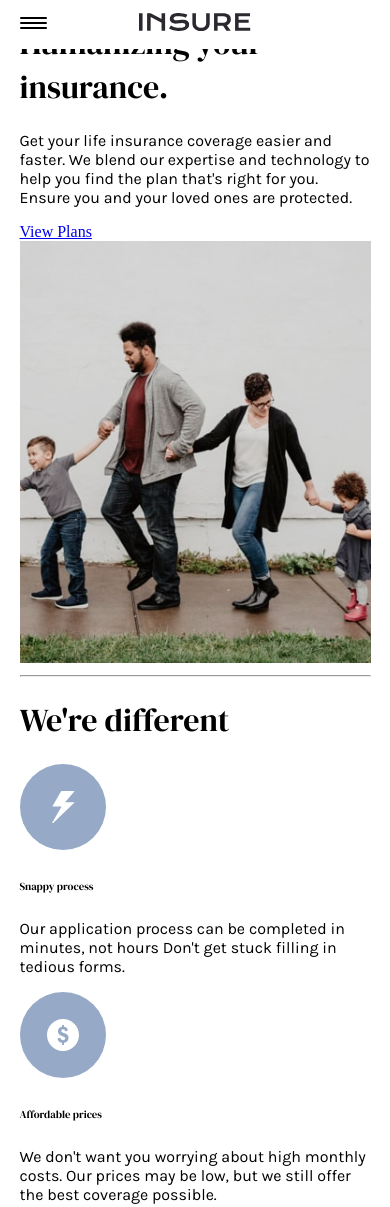
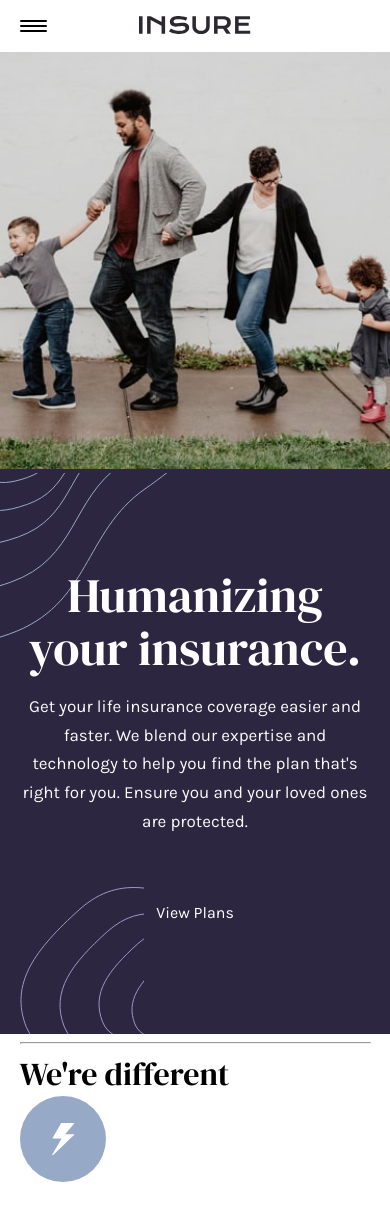
Before and after one commit to mahin-abdullah/Insure, a plain HTML site: page index.html in a window 390 px wide. Shown: the top 1207 px of the page. Drawn offline with Linux system fonts and the light colour scheme.

Commit message:
Added the hero section's image and content for mobile versions.

```diff
--- a/index.html
+++ b/index.html
@@ -46,19 +46,27 @@
     <!-- Hero Section -->
 
     <div class="hero">
-      <div class="container">
-        <div class="hero__content">
-          <h1>Humanizing your insurance.</h1>
-          <p>Get your life insurance coverage easier and faster. We blend our expertise and technology to help you find the plan that's right for you. Ensure you and your loved ones are protected.</p>
-
-          <div class="hero__item hero__item--btn">
-            <a class="hero__link btn" href="#">View Plans</a>
-          </div>
-        </div>
+      <div class="container__hero">
 
         <div class="hero__img">
           <img src="dist/images/image-intro-mobile.jpg" alt="Intro image">
         </div>
+
+        <div class="hero__wrapper--top">
+          <div class="hero__content">
+            <h1>Humanizing your insurance.</h1>
+            <p>Get your life insurance coverage easier and faster. We blend our expertise and technology to help you find the plan that's right for you. Ensure you and your loved ones are protected.</p>
+
+            <div class="hero__wrapper--btm">
+              <div class="hero__item--btn">
+                <a class="hero__link btn" href="#">View Plans</a>
+              </div>
+            </div>
+          </div>
+        </div>
+
+
+
       </div>
     </div>
 
--- a/scss/_header.scss
+++ b/scss/_header.scss
@@ -4,7 +4,6 @@ header {
   z-index: 999;
   width: 100%;
   padding: 1em 0;
-  margin: -1.5em 0;
 }
 
 .logo {
@@ -53,13 +52,15 @@ header {
 .nav__list {
   text-align: center;
   background: $dark-color;
-  display: none;
   position: absolute;
   z-index: 999;
   width: 100%;
   margin: 0.8em 0 0 0;
   height: 100vh;
   font-size: 20px;
+  transform: scale(1, 0);
+  transform-origin: top;
+  transition: transform 400ms ease-in-out;
 }
 
 .wrapper__nav {
@@ -91,6 +92,8 @@ header {
   color: $white-color;
   text-decoration: none;
   text-transform: uppercase;
+  letter-spacing: 1.5px;
+  transition: all 220ms ease-out;
 }
 
 .nav__link:hover,
@@ -102,5 +105,5 @@ header {
 // Navigation Toggle //
 
 .nav-toggle:checked ~ .nav__list {
-  display: block;
+  transform: scale(1, 1);
 }
--- a/scss/_hero.scss
+++ b/scss/_hero.scss
@@ -1,5 +1,52 @@
-.hero__wrapper {
-  background-image: url(/Easybank/dist/images/bg-intro-mobile.svg);
-  background-repeat: no-repeat;
-  background-size: cover;
+.hero {
+  background: $vio-color;
+
+  .hero__img img {
+    width: 100%;
+  }
+
+  .hero__wrapper--top {
+    background: url(/dist/images/bg-pattern-intro-left-mobile.svg);
+    background-repeat: no-repeat;
+  }
+
+  .hero__content {
+    width: 90%;
+    margin: 0 auto;
+  }
+
+  .hero__content h1,
+  .hero__content p {
+    text-align: center;
+  }
+
+  .hero__content h1 {
+    color: #fff;
+    font-size: 48px;
+    line-height: 1.1;
+    padding: 2em 0 0 0;
+  }
+
+  .hero__content p {
+    color: $white-color;
+    font-size: 17px;
+    line-height: 1.7;
+    padding: 0 0 2em 0;
+  }
+
+  .hero__wrapper--btm {
+    background: url(/dist/images/bg-pattern-intro-right-mobile.svg);
+    background-repeat: no-repeat;
+  }
+
+  .hero__item--btn {
+    font-family: $font-secondary;
+    text-align: center;
+    padding: 1em 0 7em 0;
+
+    .hero__link.btn {
+      color: #fff;
+      text-decoration: none;
+    }
+  }
 }
--- a/scss/_presets.scss
+++ b/scss/_presets.scss
@@ -27,7 +27,22 @@ ul {
   padding: 0;
 }
 
+h1 {
+  margin: 0;
+  padding: 0;
+}
+
 .row {
   display: flex;
   justify-content: space-between;
 }
+
+@media (min-width: 550px) {
+  .container__hero {
+    width: 90%;
+    margin: 0 auto;
+
+    /* added for nav-toggle positioning */
+    position: relative;
+  }
+}
--- a/scss/_variables.scss
+++ b/scss/_variables.scss
@@ -2,3 +2,5 @@
 
 $dark-color: hsl(270, 9%, 17%);
 $white-color: hsl(0, 0%, 98%);
+$vio-color: hsl(256, 26%, 20%);
+$blue-color: hsl(216, 30%, 68%);
```
Also changed, not shown: dist/css/main.min.css, 1 other file.
